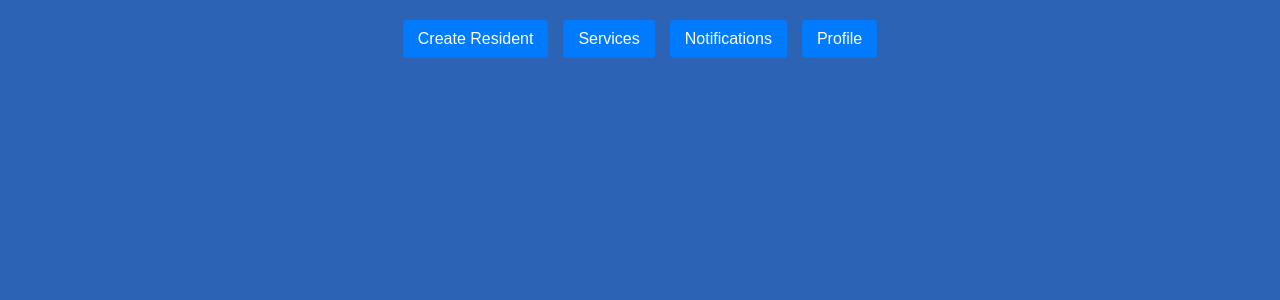
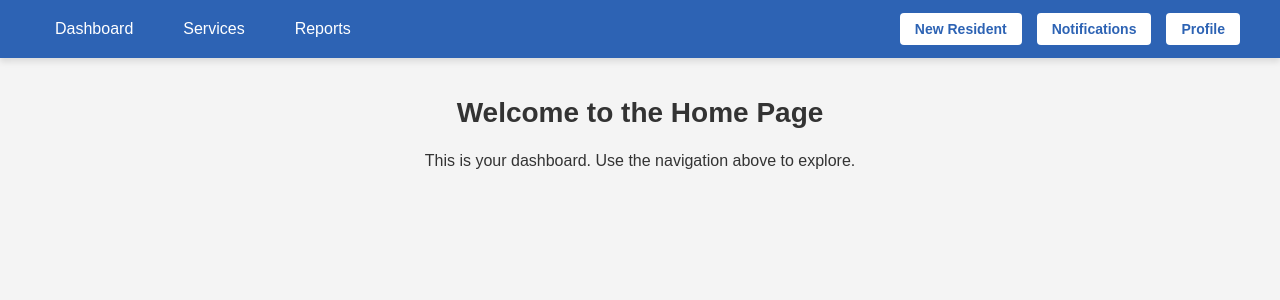
Before and after one commit to R1KT/quickstore, a Django app: page /home/ in a window 1280 px wide. Shown: the top 300 px of the page. Run offline with Django 5.2, Linux system fonts and the light colour scheme; the visitor is signed in with stand-in values (Sample User, id 1).

Commit message:
Initial Commit

```diff
--- a/dashboard/templates/home/home.html
+++ b/dashboard/templates/home/home.html
@@ -8,13 +8,28 @@
     <link rel="stylesheet" type="text/css" href="{% static 'dashboard/home.css' %}">
 </head>
 <body>
-    <div class="navBarContainer">
-        <nav class="navBar">
-            <a href="/create-resident/">Create Resident</a>
-            <a href="/services/">Services</a>
-            <a href="/notifications/">Notifications</a>
-            <a href="/profile/">Profile</a>
-        </nav>
-    </div>
+    <!-- Header Section -->
+    <header class="headerContainer">
+        <div class="navWrapper">
+            <!-- Navigation Menu -->
+            <nav class="navBar">
+                <a href="/dashboard/" class="navLink">Dashboard</a>
+                <a href="/services/" class="navLink">Services</a>
+                <a href="/reports/" class="navLink">Reports</a>
+            </nav>
+            <!-- Right-Side Actions -->
+            <div class="actionButtons">
+                <button class="actionButton newResidentButton">New Resident</button>
+                <button class="actionButton notificationButton">Notifications</button>
+                <button class="actionButton profileButton">Profile</button>
+            </div>
+        </div>
+    </header>
+
+    <!-- Main Content -->
+    <main class="mainContent">
+        <h1>Welcome to the Home Page</h1>
+        <p>This is your dashboard. Use the navigation above to explore.</p>
+    </main>
 </body>
 </html>
--- a/quickstore/static/dashboard/home.css
+++ b/quickstore/static/dashboard/home.css
@@ -1,67 +1,85 @@
-/* Body styling */
+/* Body Styling */
 body {
+    margin: 0;
     font-family: Arial, sans-serif;
-    margin: 0;
-    padding: 0;
-    background-color: #2d63b4; /* Matches login page background */
+    background-color: #f4f4f4;
     color: #333;
 }
 
-/* Wrapper to center content */
-.container {
+/* Header Styling */
+.headerContainer {
+    background-color: #2d63b4; /* Primary color */
+    color: white;
+    padding: 10px 20px;
+    position: sticky;
+    top: 0;
+    z-index: 1000;
+    box-shadow: 0 4px 6px rgba(0, 0, 0, 0.1);
+}
+
+/* Navigation Wrapper */
+.navWrapper {
+    display: flex;
+    justify-content: space-between;
+    align-items: center;
     max-width: 1200px;
     margin: 0 auto;
-    padding: 20px;
-    display: flex;
-    flex-direction: column;
-    align-items: center;
 }
 
-.navBarContainer {
-    display: flex;
-    justify-content: center;
-}
-/* Header styling */
-
-/* Navigation menu */
+/* Navigation Bar */
 .navBar {
     display: flex;
-    justify-content: center;
-    gap: 15px;
-    margin: 20px 0;
+    gap: 20px;
 }
 
-.navBar a {
+.navLink {
+    text-decoration: none;
     color: white;
-    text-decoration: none;
+    font-size: 16px;
     padding: 10px 15px;
-    background-color: #007bff;
     border-radius: 4px;
-    font-size: 16px;
+    transition: background-color 0.3s;
 }
 
-.navBar a:hover {
-    background-color: #0056b3;
+.navLink:hover {
+    background-color: #1b4a93;
 }
 
-/* Main content area */
+/* Right-Side Action Buttons */
+.actionButtons {
+    display: flex;
+    gap: 15px;
+}
+
+.actionButton {
+    background-color: white;
+    color: #2d63b4;
+    border: none;
+    padding: 8px 15px;
+    font-size: 14px;
+    font-weight: bold;
+    border-radius: 4px;
+    cursor: pointer;
+    transition: background-color 0.3s, color 0.3s;
+}
+
+.actionButton:hover {
+    background-color: #1b4a93;
+    color: white;
+}
+
+/* Main Content */
 .mainContent {
-    background-color: #ebebeb; /* Matches login container background */
     padding: 20px;
-    border-radius: 8px;
-    box-shadow: 0 4px 6px rgba(0, 0, 0, 0.1);
-    width: 100%;
-    max-width: 900px;
     text-align: center;
 }
 
-.mainContent h2 {
-    font-size: 22px;
-    color: #333;
+main h1 {
+    font-size: 28px;
     margin-bottom: 20px;
 }
 
-.mainContent p {
+main p {
     font-size: 16px;
-    line-height: 1.6;
+    line-height: 1.5;
 }
```
